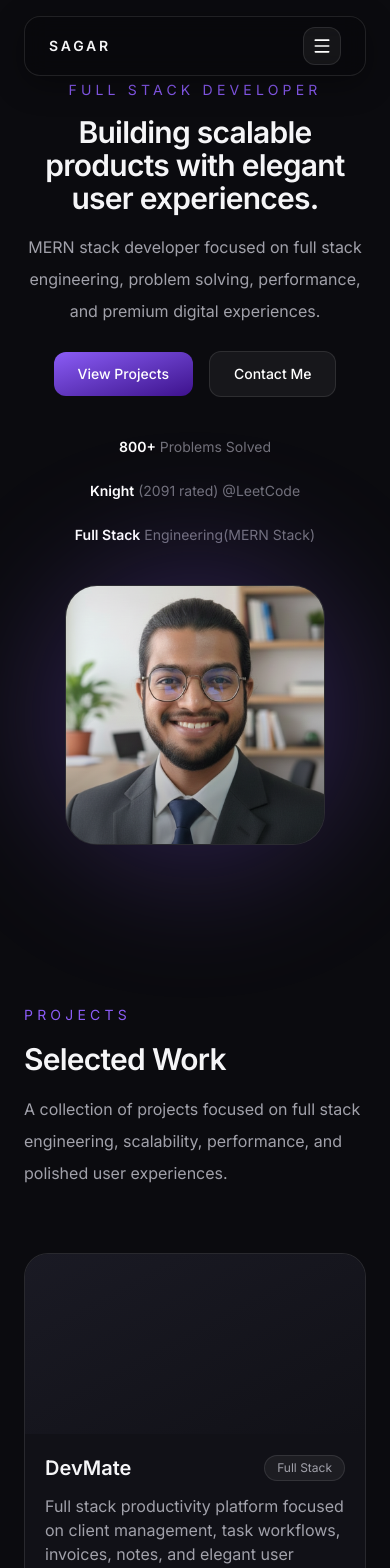
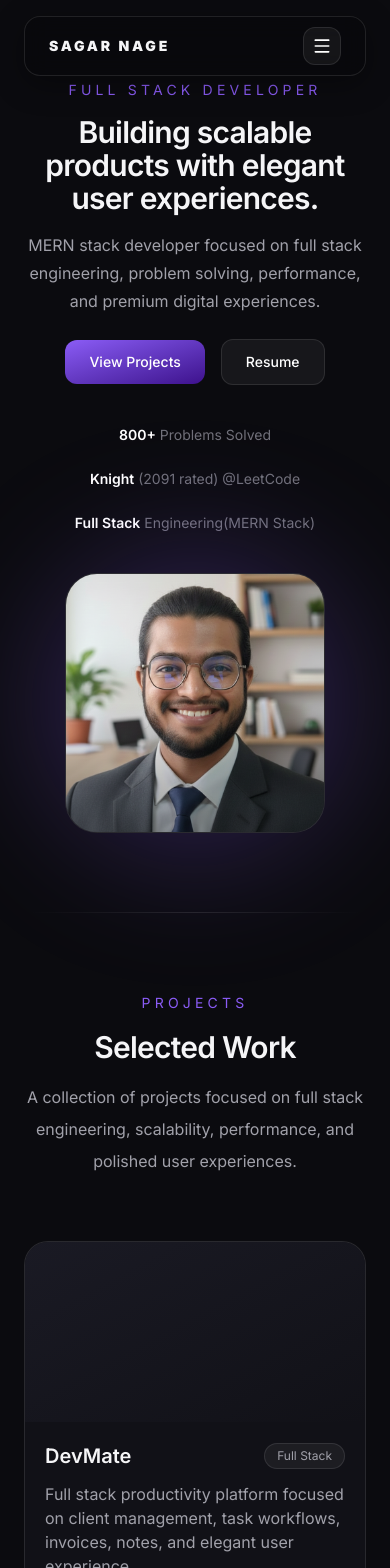
Before and after one commit to sagarnage123/portfolio, a React app: page / in a window 390 px wide. Shown: the top 1568 px of the page. Built offline with nearby package versions, Linux system fonts and the light colour scheme; the HTML template or start-up script is replaced by a standard one.

Commit message:
Made the navigation link functional

```diff
--- a/src/App.tsx
+++ b/src/App.tsx
@@ -5,6 +5,7 @@ import DSA from "./sections/DSA/DSA"
 import Skills from "./sections/Skills/Skills"
 import About from "./sections/About/About"
 import Contact from "./sections/Contact/Contact"
+import Footer from "./components/common/Footer"
 function App() {
   return (
     <main className="bg-[#0B0B0F] text-[#F5F5F7] min-h-screen">
@@ -50,6 +51,7 @@ function App() {
       <Skills />
       <About />
       <Contact />
+      <Footer />
     </main>
   )
 }
--- /dev/null
+++ b/src/components/common/Footer.tsx
@@ -0,0 +1,39 @@
+function Footer() {
+    return (
+        <footer
+            className="
+        border-t
+        border-white/10
+        py-8
+      "
+        >
+            <div
+                className="
+          mx-auto
+          flex
+          max-w-7xl
+          flex-col
+          items-center
+          justify-between
+          gap-4
+          px-6
+          text-sm
+          text-[#71717A]
+          md:flex-row
+          md:px-10
+          lg:px-16
+        "
+            >
+                <p>
+                    © 2026 Sagar Nage. All rights reserved.
+                </p>
+
+                <p>
+                    Built with React, TypeScript & Framer Motion.
+                </p>
+            </div>
+        </footer>
+    )
+}
+
+export default Footer
--- a/src/components/common/Navbar.tsx
+++ b/src/components/common/Navbar.tsx
@@ -61,7 +61,8 @@ function Navbar() {
   "
                 >
                     <h1 className="text-sm font-semibold tracking-[0.2em] uppercase">
-                        Sagar
+                        <b>Sagar Nage</b>
+
                     </h1>
 
                     <nav className="hidden md:flex items-center gap-2">
--- a/src/components/common/Section.tsx
+++ b/src/components/common/Section.tsx
@@ -16,15 +16,30 @@ function Section({
         <section
             id={id}
             className={`
-        py-20
-        md:py-28
-        lg:py-32
-        ${className}
-      `}
+                relative
+                py-20
+                md:py-28
+                lg:py-32
+                ${className}
+                `}
         >
             <Container>
                 {children}
             </Container>
+            <div
+                className="
+    absolute
+    bottom-0
+    left-1/2
+    h-px
+    w-[85%]
+    -translate-x-1/2
+    bg-linear-to-r
+    from-transparent
+    via-white/10
+    to-transparent
+  "
+            />
         </section>
     )
 }
--- a/src/index.css
+++ b/src/index.css
@@ -25,3 +25,25 @@ body {
 * {
   box-sizing: border-box;
 }
+
+/* scrollbar */
+::-webkit-scrollbar {
+  width: 10px;
+}
+
+::-webkit-scrollbar-track {
+  background: #0b0b0f;
+}
+
+::-webkit-scrollbar-thumb {
+  background: rgba(139, 92, 246, 0.4);
+  border-radius: 999px;
+}
+
+::-webkit-scrollbar-thumb:hover {
+  background: rgba(139, 92, 246, 0.7);
+}
+::selection {
+  background: rgba(139, 92, 246, 0.35);
+  color: white;
+}
--- a/src/sections/Contact/Contact.tsx
+++ b/src/sections/Contact/Contact.tsx
@@ -31,7 +31,7 @@ function Contact() {
                 <h2
                     className="
             mt-4
-            text-3xl
+            text-2xl
             md:text-5xl
             font-semibold
             tracking-tight
@@ -63,7 +63,8 @@ function Contact() {
             gap-4
           "
                 >
-                    <button
+                    <a
+                        href="mailto:sagernage1@gmail.com"
                         className="
               rounded-xl
               bg-linear-to-br
@@ -82,9 +83,12 @@ function Contact() {
             "
                     >
                         Email Me
-                    </button>
+                    </a>
 
-                    <button
+                    <a
+                            href="https://www.linkedin.com/in/sagar-nage-6a1a372a4"
+                            target="_blank"
+                            rel="noopener noreferrer"
                         className="
               rounded-xl
               border
@@ -103,9 +107,12 @@ function Contact() {
             "
                     >
                         LinkedIn
-                    </button>
+                    </a>
 
-                    <button
+                    <a
+                            href="https://github.com/sagarnage123"
+                            target="_blank"
+                            rel="noopener noreferrer"
                         className="
               rounded-xl
               border
@@ -124,7 +131,30 @@ function Contact() {
             "
                     >
                         GitHub
-                    </button>
+                    </a>
+                        <a
+                            href="/resume.pdf"
+                            target="_blank"
+                            rel="noopener noreferrer"
+                            className="
+    rounded-xl
+    border
+    border-white/10
+    bg-white/5
+    px-6
+    py-3
+    text-sm
+    font-medium
+    text-white
+    transition-all
+    duration-200
+    hover:bg-white/8
+    hover:border-white/20
+    active:scale-[0.98]
+  "
+                        >
+                            Resume
+                        </a>
                 </div>
             </div>
         </FadeIn>
--- a/src/sections/DSA/DSA.tsx
+++ b/src/sections/DSA/DSA.tsx
@@ -88,6 +88,7 @@ function DSA() {
         duration-300
         hover:-translate-y-1
         hover:border-white/20
+        hover:shadow-[0_0_40px_rgba(139,92,246,0.08)]
       "
                     >
                         <h3
--- a/src/sections/Hero/Hero.tsx
+++ b/src/sections/Hero/Hero.tsx
@@ -70,7 +70,8 @@ function Hero() {
                 lg:mx-0
                 text-base
                 md:text-lg
-                leading-8
+                leading-7
+                md:leading-8
                 text-[#A1A1AA]
               "
                         >
@@ -106,7 +107,10 @@ function Hero() {
                             View Projects
                         </button>
 
-                        <button
+                        <a
+                            href="/resume.pdf"
+                            target="_blank"
+                            rel="noopener noreferrer"
                             className="
                 rounded-xl
                 border
@@ -121,14 +125,10 @@ function Hero() {
                 hover:bg-white/20
                active:scale-[0.98]
               "
-                            onClick={() => {
-                                document
-                                    .querySelector("#contact")
-                                    ?.scrollIntoView({ behavior: "smooth" })
-                            }}
+
                         >
-                            Contact Me
-                        </button>
+                            Resume
+                        </a>
                     </div>
                     <div
                         className="
--- a/src/sections/Projects/Projects.tsx
+++ b/src/sections/Projects/Projects.tsx
@@ -28,7 +28,9 @@ function Projects() {
     }
     return (
         <Section id="projects">
-            <div className="space-y-4">
+            <div className="space-y-4
+                            text-center
+                            lg:text-left" >
                 <p
                     className="
             text-sm
@@ -96,7 +98,7 @@ function Projects() {
       duration-300
       hover:-translate-y-2
       hover:border-white/20
-      hover:shadow-[0_20px_60px_rgba(0,0,0,0.35)]
+     hover:shadow-[0_0_40px_rgba(139,92,246,0.08)]
     "
                     >
                         <div className="overflow-hidden">
--- a/src/sections/Skills/Skills.tsx
+++ b/src/sections/Skills/Skills.tsx
@@ -103,6 +103,7 @@ function Skills() {
         duration-300
         hover:-translate-y-1
         hover:border-white/20
+        hover:shadow-[0_0_40px_rgba(139,92,246,0.08)]
       "
                     >
                         <h3
```
Also changed, not shown: 1 other file (tests, documents, lock files or other folders).
